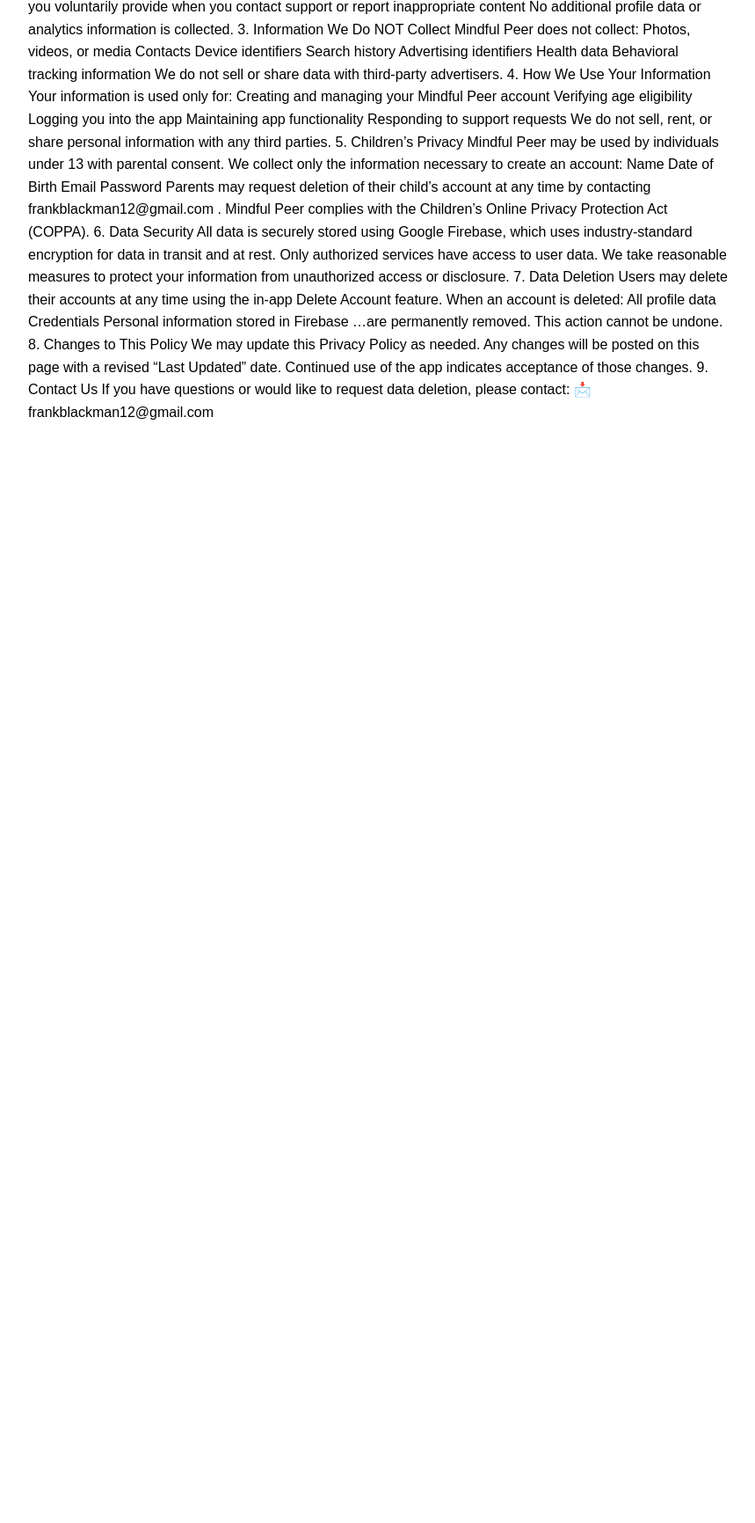
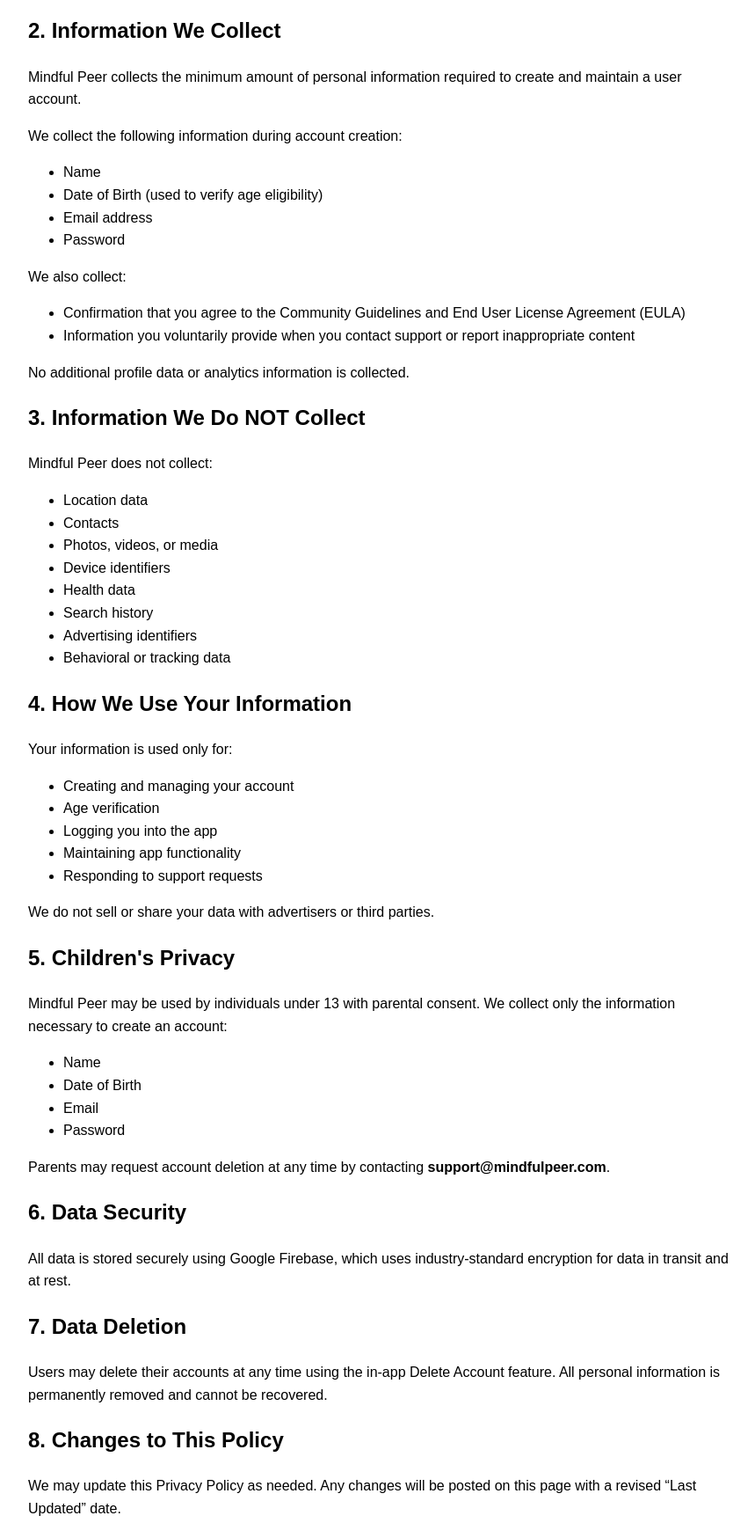
Before and after one commit to frankko10/mindfulpeer-privacy, a plain HTML site: page index.html in a window 1280 px wide. Shown: the part 403-2134 px from the top of the page at 88% size, without its empty margins (208-1067 px from the left). Before the commit the page ends 884 px from the top, so only its background shows below. Drawn offline with Linux system fonts and the light colour scheme.

Commit message:
Revise contact details and privacy policy content
Updated contact information and privacy policy sections.

```diff
--- a/index.html
+++ b/index.html
@@ -1,126 +1,107 @@
 <!DOCTYPE html>
 <html>
 <head>
-<title>Mindful Peer Privacy Policy</title>
-<meta charset="UTF-8">
+    <title>Mindful Peer Privacy Policy</title>
+    <meta charset="UTF-8">
 </head>
 <body style="max-width: 800px; margin: auto; font-family: sans-serif; line-height: 1.6;">
+
 <h1>Mindful Peer – Privacy Policy</h1>
 <p><strong>Last Updated:</strong> December 2025</p>
-<p><strong>Owner:</strong> Mindful Peer Tech, LLC</p>
-<p><strong>Contact:</strong> frankblackman12@gmail.com</p>
+<p><strong>Owner:</strong> Mindful Peer, LLC</p>
+<p><strong>Contact:</strong> support@mindfulpeer.com</p>
+
 <br>
 
-1. Introduction
+<h2>1. Introduction</h2>
+<p>
+Mindful Peer (“the App”) is a mental wellness tool that helps users manage journaling, daily tasks,
+emotional check-ins, and mental health resources. This Privacy Policy explains how information is
+collected, used, and protected.
+</p>
 
-Mindful Peer (“the App”) is a mental wellness tool that helps users manage journaling, daily tasks, emotional check-ins, and mental health resources. This Privacy Policy explains what information we collect, how it is used, and how it is protected.
+<h2>2. Information We Collect</h2>
+<p>
+Mindful Peer collects the minimum amount of personal information required to create and maintain a user account.
+</p>
 
-2. Information We Collect
+<p>We collect the following information during account creation:</p>
+<ul>
+    <li>Name</li>
+    <li>Date of Birth (used to verify age eligibility)</li>
+    <li>Email address</li>
+    <li>Password</li>
+</ul>
 
-Mindful Peer collects the minimum amount of personal information required to create and maintain a user account.
+<p>We also collect:</p>
+<ul>
+    <li>Confirmation that you agree to the Community Guidelines and End User License Agreement (EULA)</li>
+    <li>Information you voluntarily provide when you contact support or report inappropriate content</li>
+</ul>
 
-We collect the following information during account creation:
+<p>No additional profile data or analytics information is collected.</p>
 
-Name
+<h2>3. Information We Do NOT Collect</h2>
+<p>Mindful Peer does not collect:</p>
+<ul>
+    <li>Location data</li>
+    <li>Contacts</li>
+    <li>Photos, videos, or media</li>
+    <li>Device identifiers</li>
+    <li>Health data</li>
+    <li>Search history</li>
+    <li>Advertising identifiers</li>
+    <li>Behavioral or tracking data</li>
+</ul>
 
-Date of Birth (used to verify age eligibility)
+<h2>4. How We Use Your Information</h2>
+<p>Your information is used only for:</p>
+<ul>
+    <li>Creating and managing your account</li>
+    <li>Age verification</li>
+    <li>Logging you into the app</li>
+    <li>Maintaining app functionality</li>
+    <li>Responding to support requests</li>
+</ul>
 
-Email address
+<p>We do not sell or share your data with advertisers or third parties.</p>
 
-Password
+<h2>5. Children's Privacy</h2>
+<p>
+Mindful Peer may be used by individuals under 13 with parental consent. We collect only the information necessary to create an account:
+</p>
+<ul>
+    <li>Name</li>
+    <li>Date of Birth</li>
+    <li>Email</li>
+    <li>Password</li>
+</ul>
 
-We also collect:
+<p>
+Parents may request account deletion at any time by contacting <strong>support@mindfulpeer.com</strong>.
+</p>
 
-Confirmation that you agree to the Community Guidelines and End User License Agreement (EULA)
+<h2>6. Data Security</h2>
+<p>
+All data is stored securely using Google Firebase, which uses industry-standard encryption for data in transit and at rest.
+</p>
 
-Information you voluntarily provide when you contact support or report inappropriate content
+<h2>7. Data Deletion</h2>
+<p>
+Users may delete their accounts at any time using the in-app Delete Account feature.
+All personal information is permanently removed and cannot be recovered.
+</p>
 
-No additional profile data or analytics information is collected.
+<h2>8. Changes to This Policy</h2>
+<p>
+We may update this Privacy Policy as needed. Any changes will be posted on this page with a revised “Last Updated” date.
+</p>
 
-3. Information We Do NOT Collect
-
-Mindful Peer does not collect:
-
-Photos, videos, or media
-
-Contacts
-
-Device identifiers
-
-Search history
-
-Advertising identifiers
-
-Health data
-
-Behavioral tracking information
-
-We do not sell or share data with third-party advertisers.
-
-4. How We Use Your Information
-
-Your information is used only for:
-
-Creating and managing your Mindful Peer account
-
-Verifying age eligibility
-
-Logging you into the app
-
-Maintaining app functionality
-
-Responding to support requests
-
-We do not sell, rent, or share personal information with any third parties.
-
-5. Children’s Privacy
-
-Mindful Peer may be used by individuals under 13 with parental consent.
-We collect only the information necessary to create an account:
-
-Name
-
-Date of Birth
-
-Email
-
-Password
-
-Parents may request deletion of their child’s account at any time by contacting frankblackman12@gmail.com
-.
-
-Mindful Peer complies with the Children’s Online Privacy Protection Act (COPPA).
-
-6. Data Security
-
-All data is securely stored using Google Firebase, which uses industry-standard encryption for data in transit and at rest.
-Only authorized services have access to user data.
-
-We take reasonable measures to protect your information from unauthorized access or disclosure.
-
-7. Data Deletion
-
-Users may delete their accounts at any time using the in-app Delete Account feature.
-
-When an account is deleted:
-
-All profile data
-
-Credentials
-
-Personal information stored in Firebase
-
-…are permanently removed. This action cannot be undone.
-
-8. Changes to This Policy
-
-We may update this Privacy Policy as needed. Any changes will be posted on this page with a revised “Last Updated” date. Continued use of the app indicates acceptance of those changes.
-
-9. Contact Us
-
-If you have questions or would like to request data deletion, please contact:
-
-📩 frankblackman12@gmail.com
+<h2>9. Contact Us</h2>
+<p>
+For privacy questions or account deletion requests, contact:
+<strong>support@mindfulpeer.com</strong>
+</p>
 
 </body>
 </html>
```
